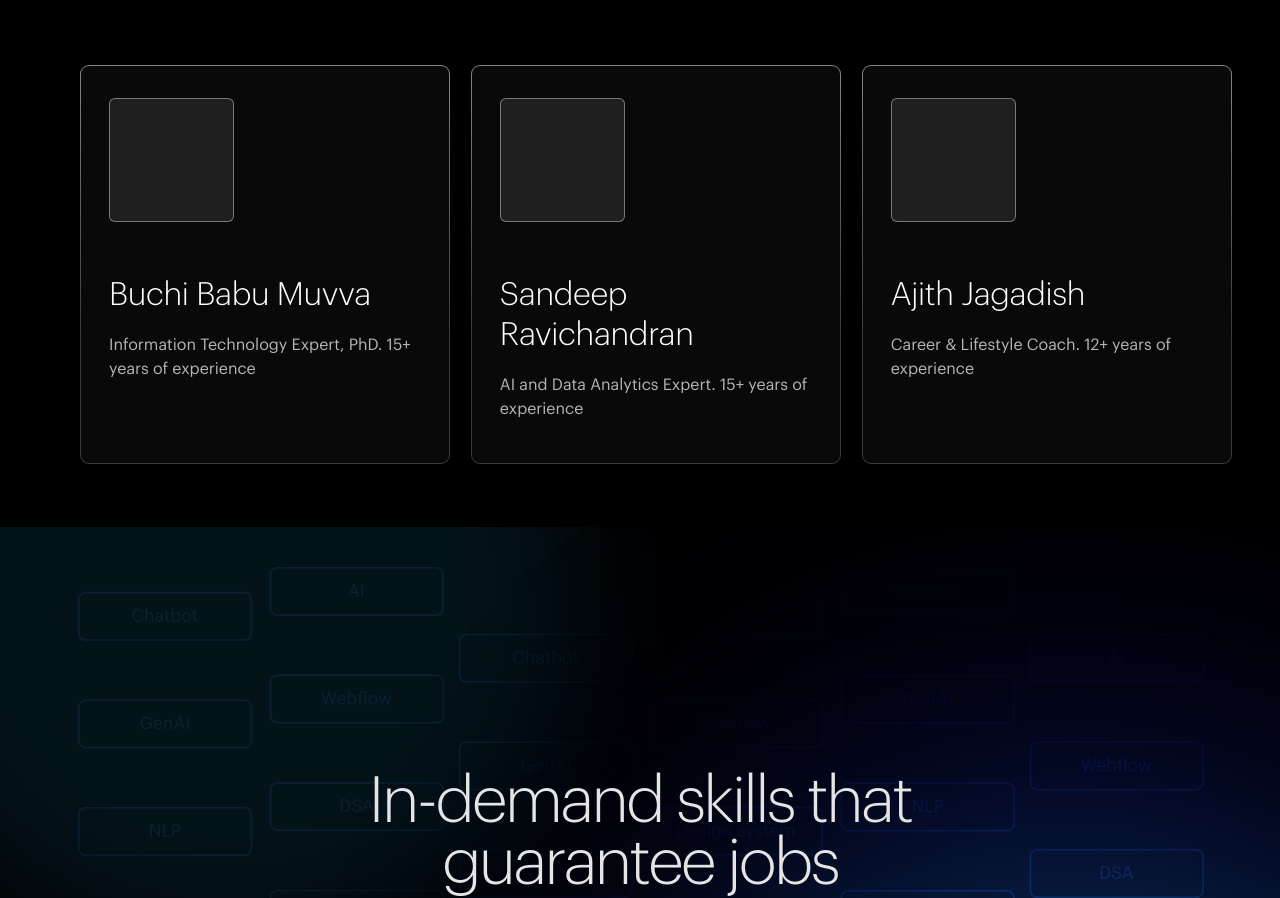
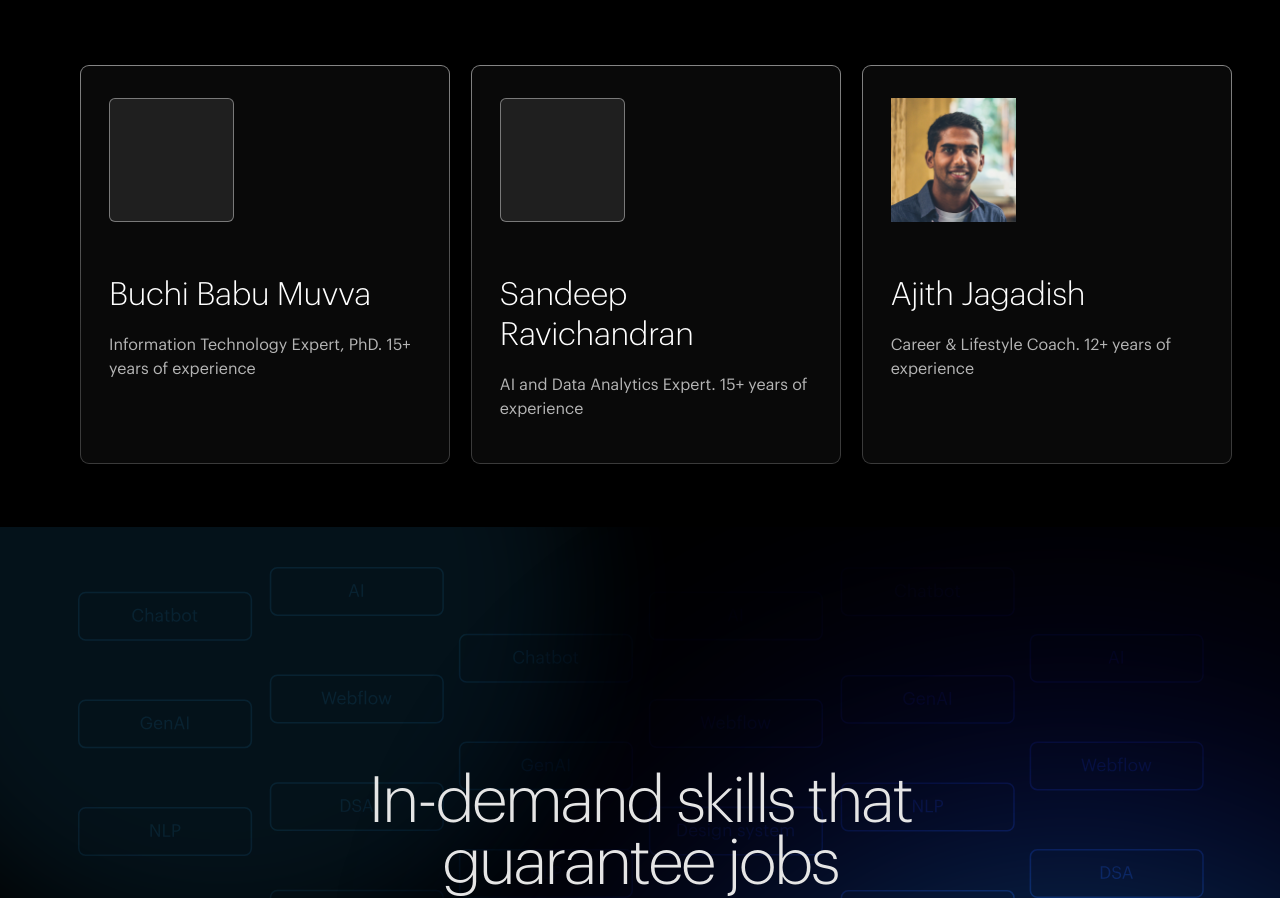
Before and after one commit to ak513499786/parallel, a Next.js app: page / in a window 1280 px wide. Shown: the part 7571-8469 px from the top of the page. Built offline with nearby package versions, Linux system fonts and the light colour scheme.

Commit message:
Ajit image added

```diff
--- a/pages/index.jsx
+++ b/pages/index.jsx
@@ -1006,14 +1006,12 @@ export default function Home() {
             <div
               className={`pl-[28px] max-sm:px-[20px] max-sm:py-[16px] pb-[41.87px] pr-[29.85px] pt-[32px] rounded-[8px] ${style.bordergradient}`}
             >
-              <div className="bg-[#1F1F1F] w-[125.17px] h-[123.97px] px-[28.53px] py-[26.03px] border-[1px] rounded-[6px] border-[#FFFFFF66] ">
-                {/* {" "}
               <Image
-                src=""
-                width={47.94}
-                height={51.93}
-              /> */}
-              </div>
+                src="/ajit.png"
+                className=""
+                width={125.17}
+                height={123.97}
+              />
               <h1 className="w-[340px] max-bigscreen:w-[310px] max-xl:w-[250px] max-md:w-full max-xl:mt-[30px] font-['Graphikthin'] font-normal mt-[53.05px] mb-[18.16px] text-[32px] max-xl:text-[24px] max-xl:leading-[120%] leading-[40.32px] tracking-[-0.32px]">
                 Ajith Jagadish
               </h1>
--- a/pages/workshops.jsx
+++ b/pages/workshops.jsx
@@ -766,14 +766,12 @@ export default function Workshop() {
             <div
               className={`pl-[28px] max-sm:px-[20px] max-sm:py-[16px] pb-[41.87px] pr-[29.85px] pt-[32px] rounded-[8px] ${style.bordergradient}`}
             >
-              <div className="bg-[#1F1F1F] w-[125.17px] h-[123.97px] px-[28.53px] py-[26.03px] border-[1px] rounded-[6px] border-[#FFFFFF66] ">
-                {/* {" "}
               <Image
-                src=""
-                width={47.94}
-                height={51.93}
-              /> */}
-              </div>
+                src="/ajit.png"
+                className=""
+                width={125.17}
+                height={123.97}
+              />
               <h1 className="w-[340px] max-bigscreen:w-[310px] max-xl:w-[250px] max-md:w-full max-xl:mt-[30px] font-['Graphikthin'] font-normal mt-[53.05px] mb-[18.16px] text-[32px] max-xl:text-[24px] max-xl:leading-[120%] leading-[40.32px] tracking-[-0.32px]">
                 Ajith Jagadish
               </h1>
```
Also changed, not shown: public/ajit.png (added).
